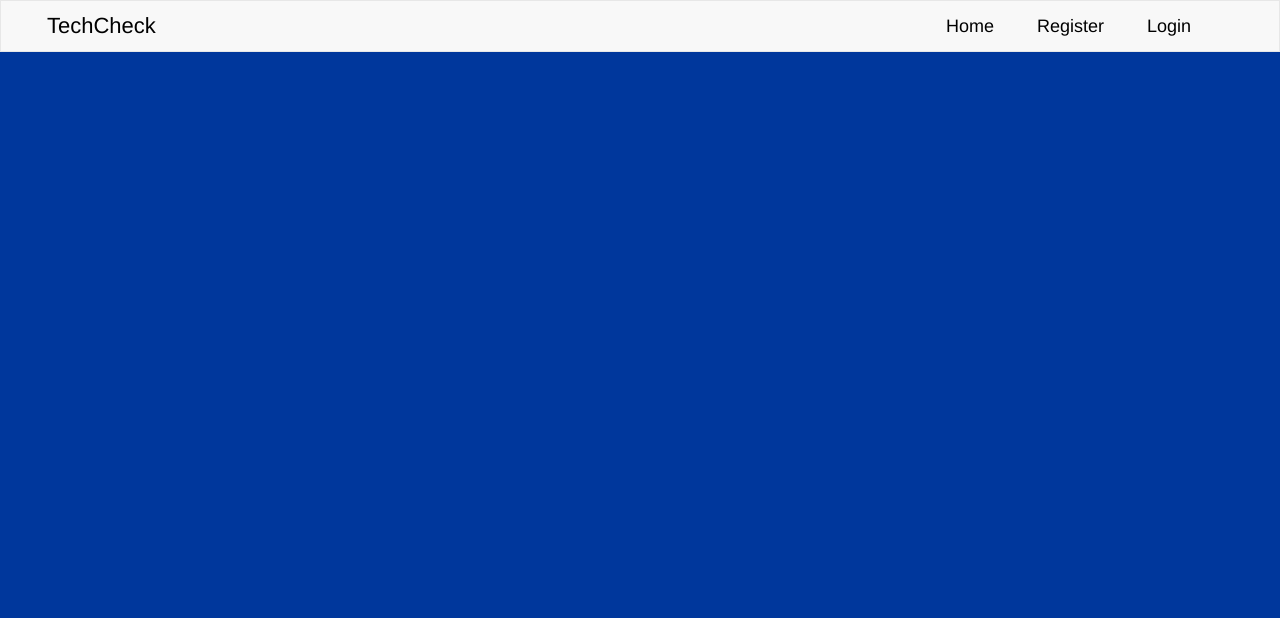
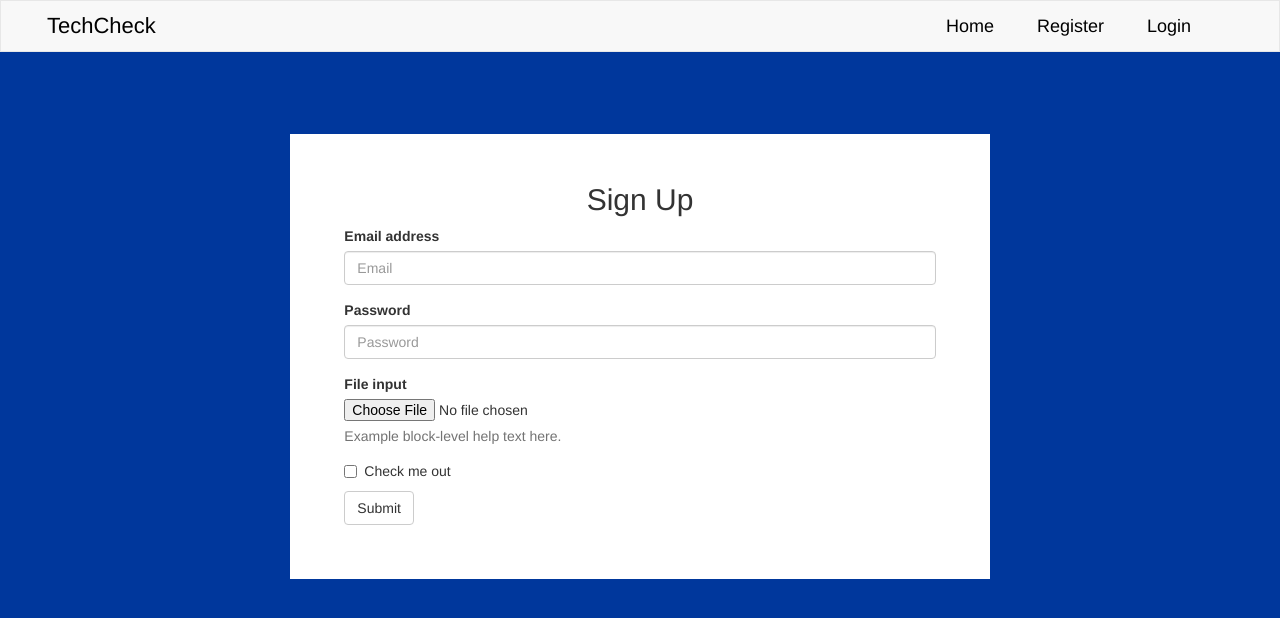
Before and after one commit to Andrew1451/youtube-git-basics, a plain HTML site: page index.html in a window 1280 px wide. Drawn offline with nearby package versions, Linux system fonts and the light colour scheme.

Commit message:
add signup form

```diff
--- a/index.html
+++ b/index.html
@@ -31,7 +31,36 @@
                 </div><!-- /.container-fluid -->
             </nav>
             <!-- FORM GOES HERE -->
-
+            <div class='container'>
+                <div class='row'>
+                    <div class='col-md-1'></div>
+                    <div class='col-md-10'>
+                        <form class='form'>
+                            <h2 class='text-center'>Sign Up</h2>
+                            <div class="form-group">
+                                <label for="exampleInputEmail1">Email address</label>
+                                <input type="email" class="form-control" id="exampleInputEmail1" placeholder="Email">
+                            </div>
+                            <div class="form-group">
+                                <label for="exampleInputPassword1">Password</label>
+                                <input type="password" class="form-control" id="exampleInputPassword1" placeholder="Password">
+                            </div>
+                            <div class="form-group">
+                                <label for="exampleInputFile">File input</label>
+                                <input type="file" id="exampleInputFile">
+                                <p class="help-block">Example block-level help text here.</p>
+                            </div>
+                            <div class="checkbox">
+                                <label>
+                                    <input type="checkbox"> Check me out
+                                </label>
+                            </div>
+                            <button type="submit" class="btn btn-default">Submit</button>
+                        </form>
+                    </div>
+                    <div class='col-md-1'></div>
+                </div>
+            </div>
         </div>
         <script src="https://stackpath.bootstrapcdn.com/bootstrap/3.4.1/js/bootstrap.min.js"
             integrity="sha384-aJ21OjlMXNL5UyIl/XNwTMqvzeRMZH2w8c5cRVpzpU8Y5bApTppSuUkhZXN0VxHd" crossorigin="anonymous"></script>
```
